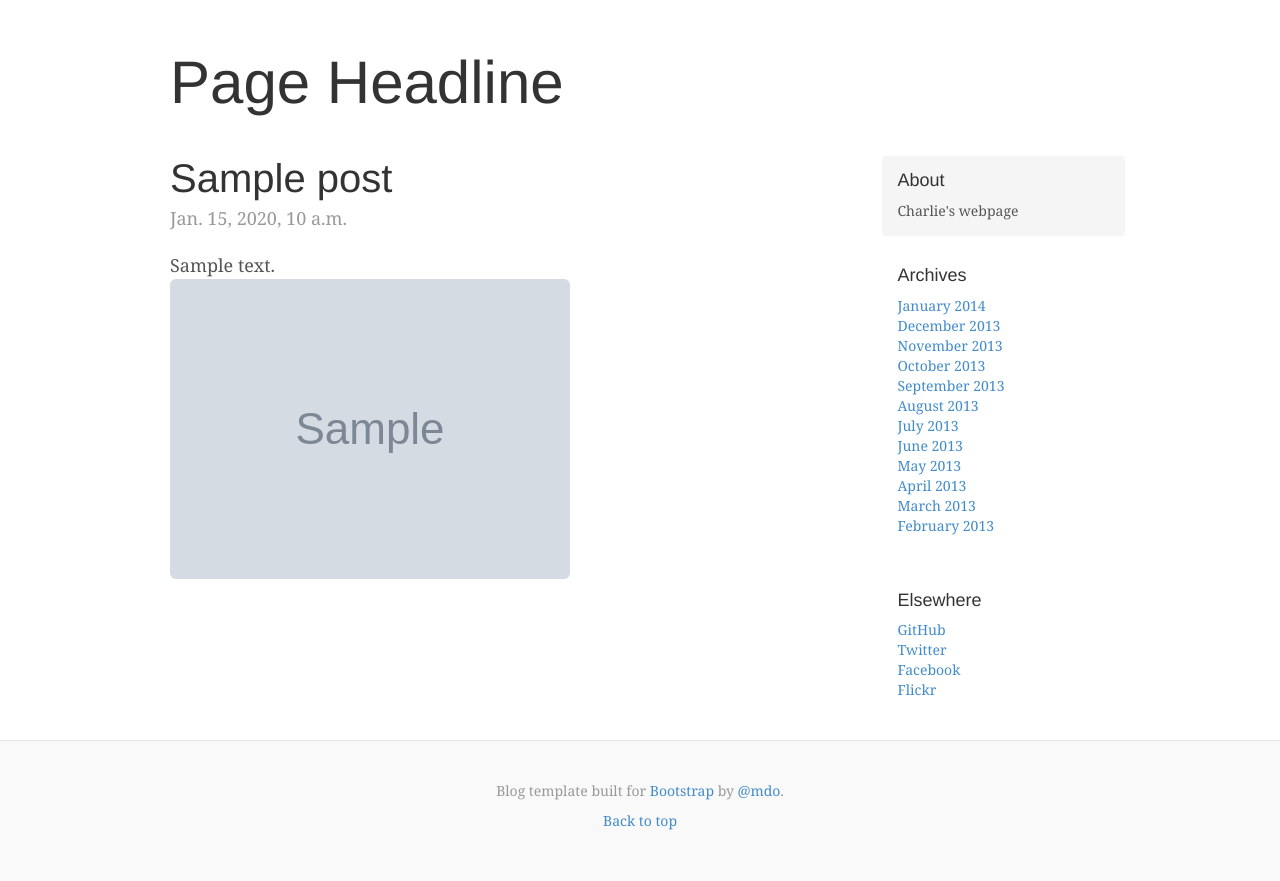
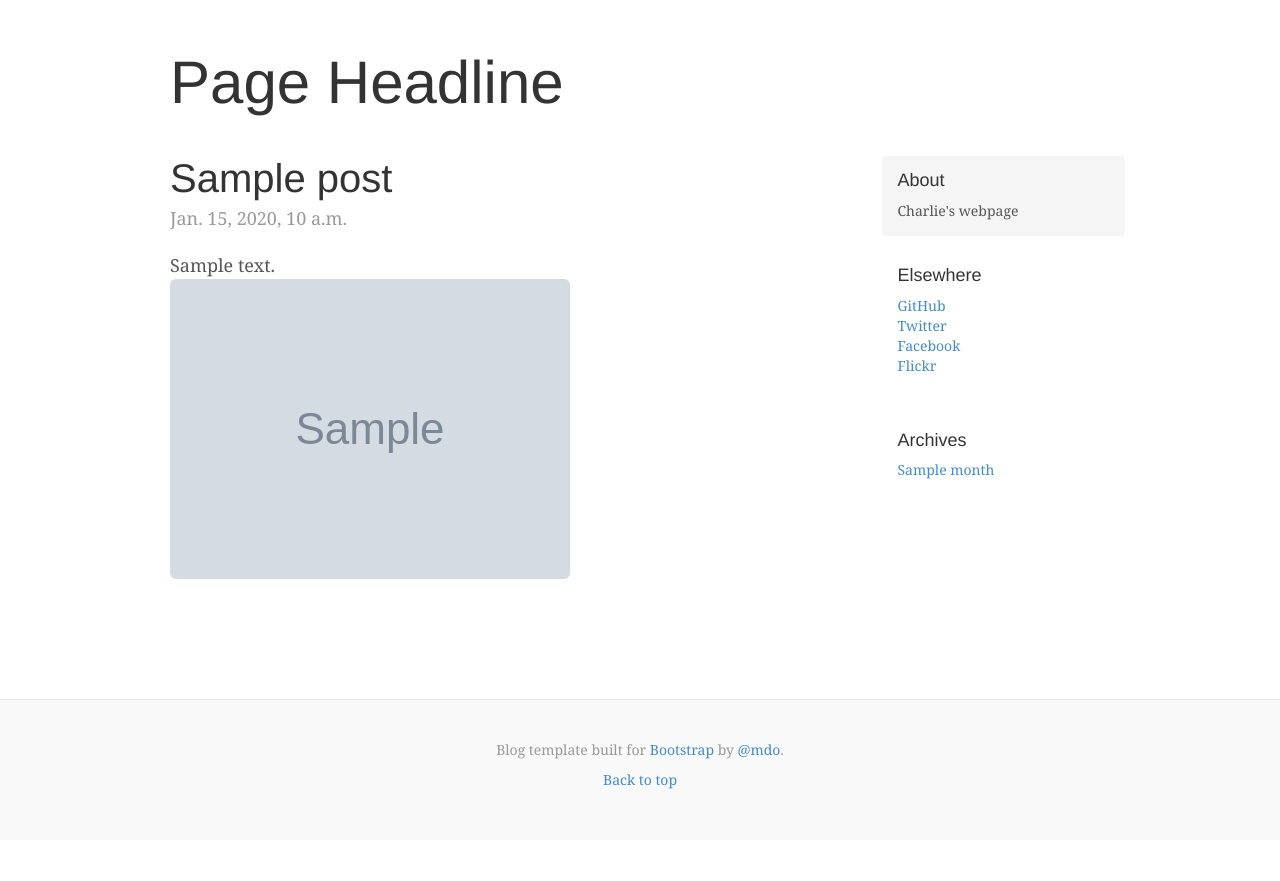
Before and after one commit to chas11man/charlie-marshall, a Django app: template polls/templates/home.html in a window 1280 px wide. Shown: the part 40-921 px from the top of the page. After the commit the page ends 829 px from the top, so only its background shows below. Run offline with Django 3.2, Linux system fonts and the light colour scheme; the template is opened without the code that fills it: most values are stand-ins (such as "Sample title", 1, 10 or a date in 2020); grey boxes marked "Sample" are stand-in pictures; parts of the project's set-up code (start-up, migrations or seed data) failed here and were passed over; some libraries are stand-ins or nearby versions.

Commit message:
More template changes

```diff
--- /dev/null
+++ b/polls/static/blog.css
@@ -0,0 +1 @@
+/*Blog post css stuff here*/
--- a/polls/templates/base.html
+++ b/polls/templates/base.html
@@ -8,7 +8,7 @@
 	<meta name="description" content="">
 	<meta name="author" content="">
 	<link rel="shortcut icon" href="../../assets/ico/favicon.ico">
-	<title>{% block title %}Insert Title Here{% endblock %}</title>
+	<title>{% block title %}Insert Page Title Here{% endblock %}</title>
 	<link href="{% static 'bootstrap/css/bootstrap.min.css' %}" rel="stylesheet" media="screen">
 	<link href="{% static 'bootstrap/css/bootstrap-blog.css' %}" rel="stylesheet">
 </head>
@@ -30,51 +30,14 @@
 			<h1 class="blog-title">{% block headline %}Page Headline{% endblock %}</h1>
 			<p class="lead blog-description">{% block sub-headline %}{% endblock %}</p>
 		</div>
+
 		<div class="row">
-
-    		{% block content %}{% endblock %}
-
-    		<div class="col-sm-3 col-sm-offset-1 blog-sidebar">
-				<div class="sidebar-module sidebar-module-inset">
-					<h4>About</h4>
-					<p>Charlie's webpage</p>
-				</div>
-				<div class="sidebar-module">
-					<h4>Archives</h4>
-					<ol class="list-unstyled">
-						<li><a href="#">January 2014</a></li>
-						<li><a href="#">December 2013</a></li>
-						<li><a href="#">November 2013</a></li>
-						<li><a href="#">October 2013</a></li>
-						<li><a href="#">September 2013</a></li>
-						<li><a href="#">August 2013</a></li>
-						<li><a href="#">July 2013</a></li>
-						<li><a href="#">June 2013</a></li>
-						<li><a href="#">May 2013</a></li>
-						<li><a href="#">April 2013</a></li>
-						<li><a href="#">March 2013</a></li>
-						<li><a href="#">February 2013</a></li>
-					</ol>
-				</div>
-				<div class="sidebar-module">
-					<h4>Elsewhere</h4>
-					<ol class="list-unstyled">
-						<li><a href="http://github.com/chas11man">GitHub</a></li>
-						<li><a href="http://twitter.com/chas11man">Twitter</a></li>
-						<li><a href="http://facebook.com/chas11man">Facebook</a></li>
-						<li><a href="http://flickr.com/chas11man">Flickr</a></li>
-					</ol>
-				</div>
-			</div><!-- /.blog-sidebar -->
-    	</div><!-- /.row -->
+			{% block content %}{% endblock %}
+    		<div class="col-sm-3 col-sm-offset-1 blog-sidebar">{% include 'sidebar.html' %}{% block sidebar %}{% endblock %}</div>
+    	</div>
     </div>
 
-    <div class="blog-footer">
-		<p>Blog template built for <a href="http://getbootstrap.com">Bootstrap</a> by <a href="https://twitter.com/mdo">@mdo</a>.</p>
-		<p>
-			<a href="#">Back to top</a>
-		</p>
-	</div>
+    {% include 'footer.html' %}
 
 	<script src="https://code.jquery.com/jquery.js"></script>
 	<script src="{% static 'bootstrap/js/bootstrap.min.js' %}"></script>
--- a/polls/templates/blog_post.html
+++ b/polls/templates/blog_post.html
@@ -1,4 +1,6 @@
+{% load static %}
 <div class="blog-post">
+	<link rel="stylesheet" type="text/css" href="{% static 'blog.css' %}">
     <h2 class="blog-post-title">{{ post.title }}</h2>
     <p class="blog-post-meta">{{ post.posted }}</p>
     {{ post.body | safe}}
--- /dev/null
+++ b/polls/templates/footer.html
@@ -0,0 +1,6 @@
+<div class="blog-footer">
+	<p>Blog template built for <a href="http://getbootstrap.com">Bootstrap</a> by <a href="https://twitter.com/mdo">@mdo</a>.</p>
+	<p>
+		<a href="#">Back to top</a>
+	</p>
+</div>
--- a/polls/templates/home.html
+++ b/polls/templates/home.html
@@ -1,5 +1,4 @@
 {% extends 'base.html' %}
-{% load static %}
 
 {% block title %}Blog Title{% endblock %}
 
@@ -24,3 +23,14 @@
 		</ul>
 	</div>
 {% endblock %}
+
+{% block sidebar %}
+<div class="sidebar-module">
+	<h4>Archives</h4>
+	<ol class="list-unstyled">
+		{% for month in months %}
+		<li><a href="#">{{month}}</a></li>
+		{% endfor %}
+	</ol>
+</div>
+{% endblock %}
--- /dev/null
+++ b/polls/templates/sidebar.html
@@ -0,0 +1,13 @@
+<div class="sidebar-module sidebar-module-inset">
+	<h4>About</h4>
+	<p>Charlie's webpage</p>
+</div>
+<div class="sidebar-module">
+	<h4>Elsewhere</h4>
+	<ol class="list-unstyled">
+		<li><a href="http://github.com/chas11man">GitHub</a></li>
+		<li><a href="http://twitter.com/chas11man">Twitter</a></li>
+		<li><a href="http://facebook.com/chas11man">Facebook</a></li>
+		<li><a href="http://flickr.com/chas11man">Flickr</a></li>
+	</ol>
+</div>
--- a/polls/views.py
+++ b/polls/views.py
@@ -11,4 +11,8 @@ def home(request, page=1):
 		end = True
 	else:
 		end = False
-	return render(request, 'index.html', {'posts': posts, 'page': page, 'end': end,})
+	months = []
+	for post in Blog_Post.objects.all().order_by('posted'):
+		if post.posted.strftime('%B \'%y') not in months:
+			months.append(post.posted.strftime('%B \'%y'))
+	return render(request, 'index.html', {'posts': posts, 'page': page, 'end': end, 'months': months, })
```
Also changed, not shown: polls/templates/blog_example.html (+10 -0 lines).
